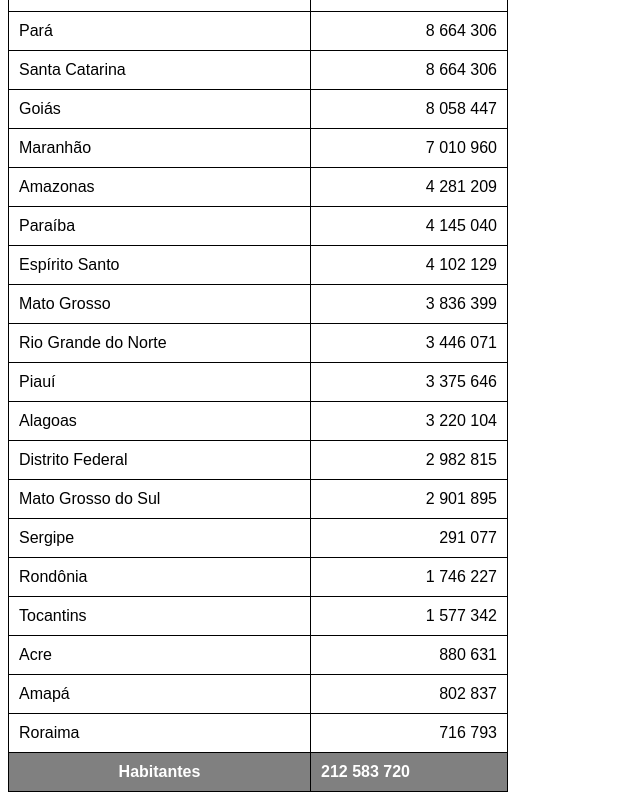
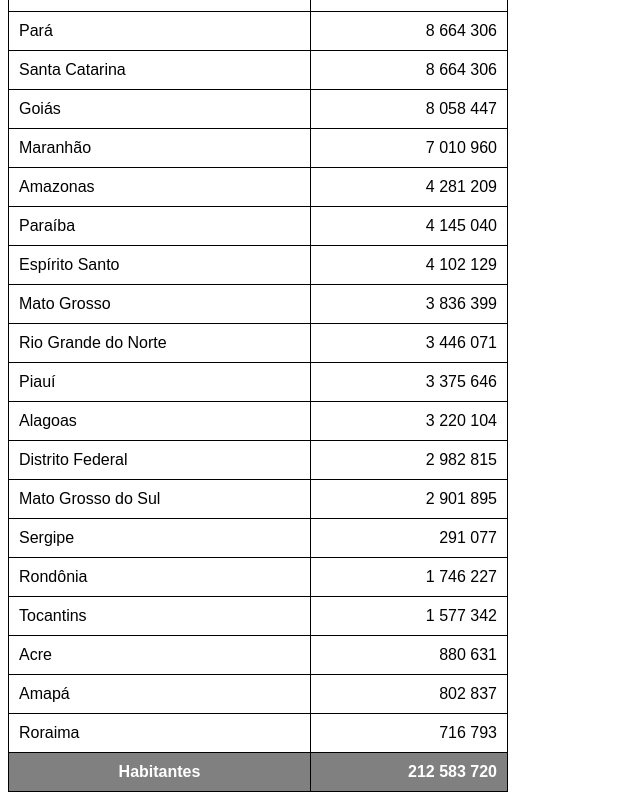
Before and after one commit to AndreMachadooo/HTML-CSS, a plain HTML site: page EXERCICIOS/ex023/tabela002.html in a window 1280 px wide. Shown: the part 420-1220 px from the top of the page, without its empty margins (0-640 px from the left). Drawn offline with Linux system fonts and the light colour scheme.

Commit message:
Update tabela002.html

```diff
--- a/EXERCICIOS/ex023/tabela002.html
+++ b/EXERCICIOS/ex023/tabela002.html
@@ -163,7 +163,7 @@
 
         <tfoot>
             <th>Habitantes</th>
-            <td><strong>212 583 720</strong></td>
+            <td class="num"><strong>212 583 720</strong></td>
         </tfoot>
     </table>
 </body>
```
